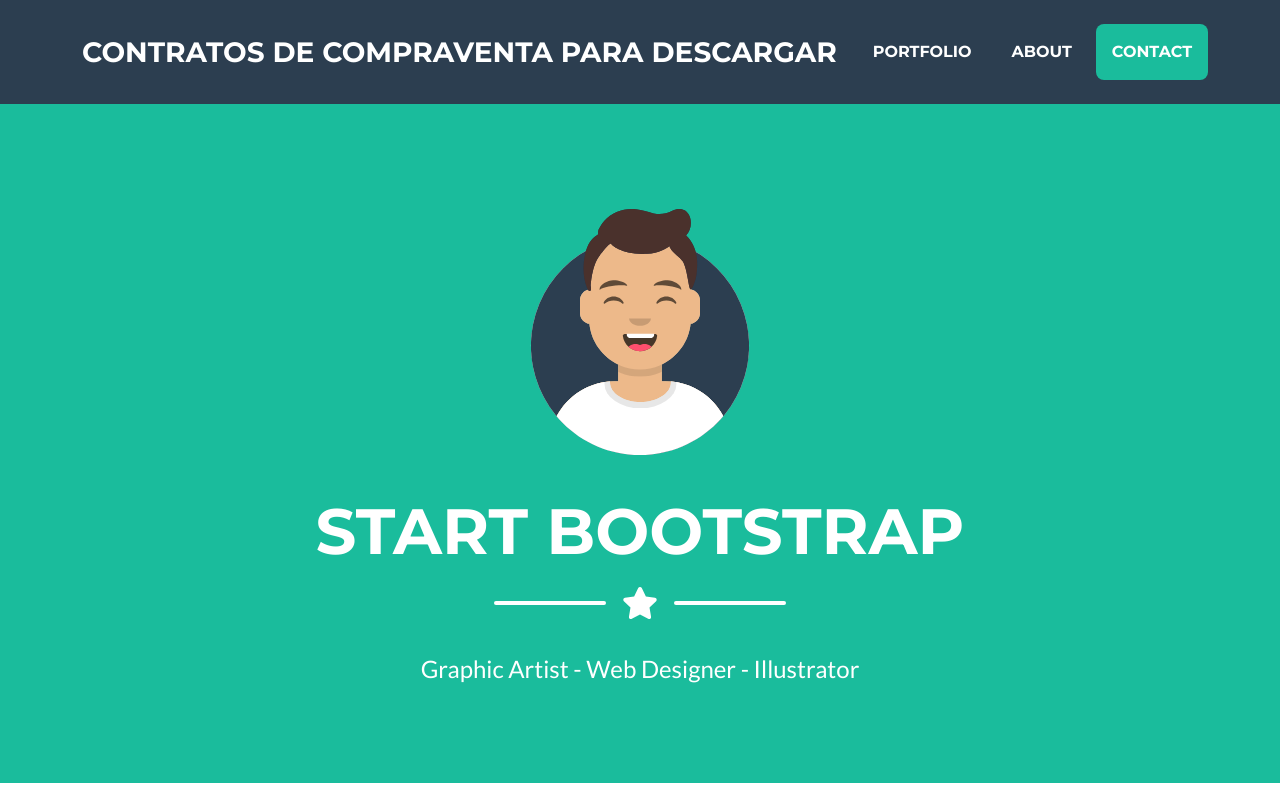
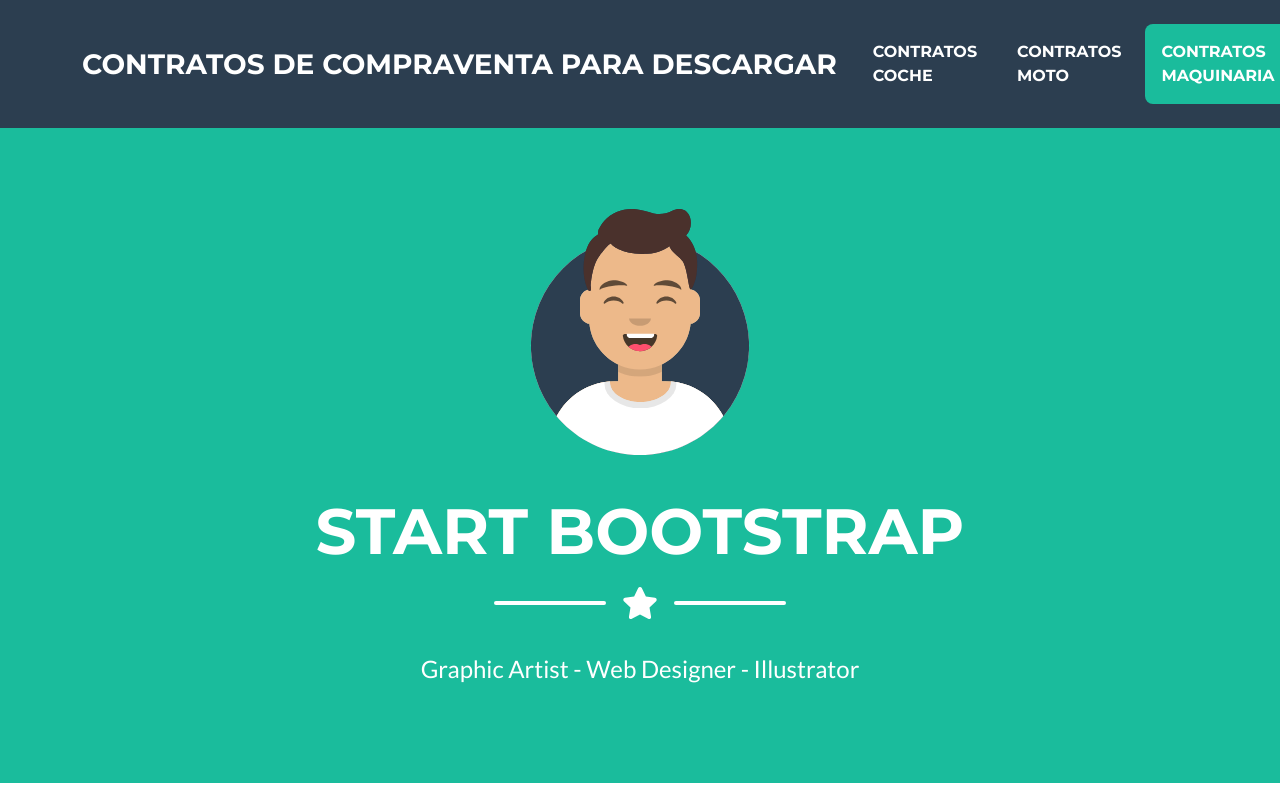
Before and after one commit to ModeloContratos/Contratos-de-compraventa, a plain HTML site: page index.html in a window 1280 px wide. Shown: the top 800 px of the page. Drawn offline with nearby package versions, Linux system fonts and the light colour scheme.

Commit message:
Update index.html

```diff
--- a/index.html
+++ b/index.html
@@ -27,9 +27,9 @@
                 </button>
                 <div class="collapse navbar-collapse" id="navbarResponsive">
                     <ul class="navbar-nav ms-auto">
-                        <li class="nav-item mx-0 mx-lg-1"><a class="nav-link py-3 px-0 px-lg-3 rounded" href="#portfolio">Portfolio</a></li>
-                        <li class="nav-item mx-0 mx-lg-1"><a class="nav-link py-3 px-0 px-lg-3 rounded" href="#about">About</a></li>
-                        <li class="nav-item mx-0 mx-lg-1"><a class="nav-link py-3 px-0 px-lg-3 rounded" href="#contact">Contact</a></li>
+                        <li class="nav-item mx-0 mx-lg-1"><a class="nav-link py-3 px-0 px-lg-3 rounded" href="#portfolio">Contratos Coche</a></li>
+                        <li class="nav-item mx-0 mx-lg-1"><a class="nav-link py-3 px-0 px-lg-3 rounded" href="#about">COntratos Moto</a></li>
+                        <li class="nav-item mx-0 mx-lg-1"><a class="nav-link py-3 px-0 px-lg-3 rounded" href="#contact">Contratos Maquinaria</a></li>
                     </ul>
                 </div>
             </div>
```
